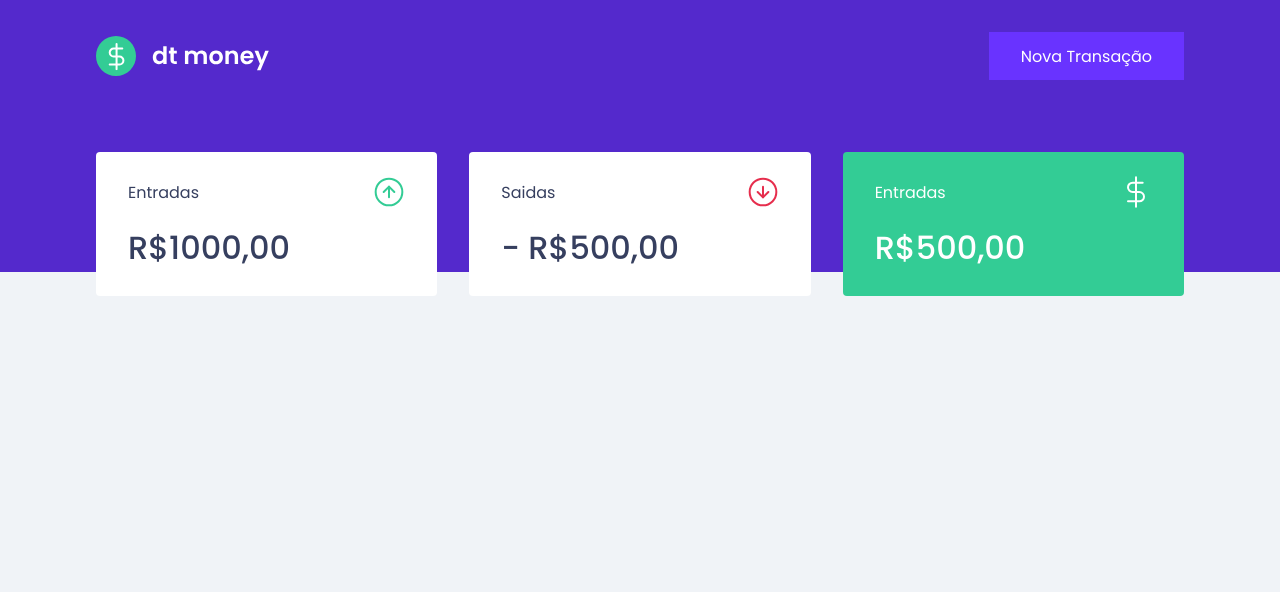
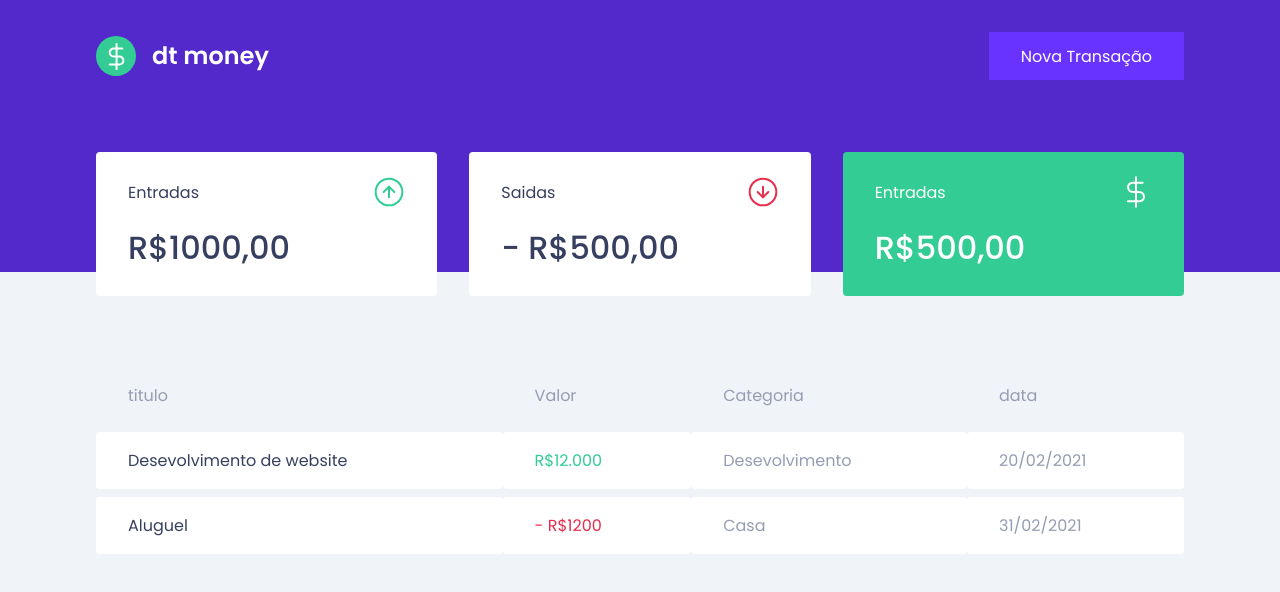
Before and after one commit to ArthurBernardoDev/ignite-Dtmoney, a React (Create React App) app: page / in a window 1280 px wide. Shown: the top 592 px of the page. Built offline with nearby package versions, Linux system fonts and the light colour scheme.

Commit message:
transactions table

```diff
--- a/src/components/Dashboard/index.tsx
+++ b/src/components/Dashboard/index.tsx
@@ -1,12 +1,13 @@
-import { style } from "@material-ui/system";
 import React from "react";
 import Summary from "../Summary";
+import TransactionsTable from "../TransactionsTable";
 import styles from "./Dashboard.module.scss";
 
 const Dashboard: React.FC = () => {
   return (
     <div className={styles.container}>
       <Summary />
+      <TransactionsTable />
     </div>
   );
 };
--- /dev/null
+++ b/src/components/TransactionsTable/TransactionsTable.module.scss
@@ -0,0 +1,34 @@
+.container {
+  margin-top: 4rem;
+  table {
+    width: 100%;
+    border-spacing: 0 0.5rem;
+
+    th {
+      color: var(--text-body);
+      font-weight: 400;
+      padding: 1rem 2rem;
+      text-align: left;
+      line-height: 1.5rem;
+    }
+
+    td {
+      padding: 1rem 2rem;
+      border: 0;
+      background: var(--shape);
+      color: var(--text-body);
+      border-radius: 0.25rem;
+
+      &:first-child {
+        color: var(--text-title);
+      }
+
+      &.deposit {
+        color: var(--green);
+      }
+      &.withdraw {
+        color: var(--red);
+      }
+    }
+  }
+}
--- /dev/null
+++ b/src/components/TransactionsTable/index.tsx
@@ -0,0 +1,34 @@
+import styles from "./TransactionsTable.module.scss";
+
+const TransactionsTable: React.FC = () => {
+  return (
+    <div className={styles.container}>
+      <table>
+        <thead>
+          <tr>
+            <th>titulo</th>
+            <th>Valor</th>
+            <th>Categoria</th>
+            <th>data</th>
+          </tr>
+        </thead>
+        <tbody>
+          <tr>
+            <td>Desevolvimento de website</td>
+            <td className={styles.deposit}>R$12.000</td>
+            <td>Desevolvimento</td>
+            <td>20/02/2021</td>
+          </tr>
+          <tr>
+            <td>Aluguel</td>
+            <td className={styles.withdraw}> - R$1200</td>
+            <td>Casa</td>
+            <td>31/02/2021</td>
+          </tr>
+        </tbody>
+      </table>
+    </div>
+  );
+};
+
+export default TransactionsTable;
```
